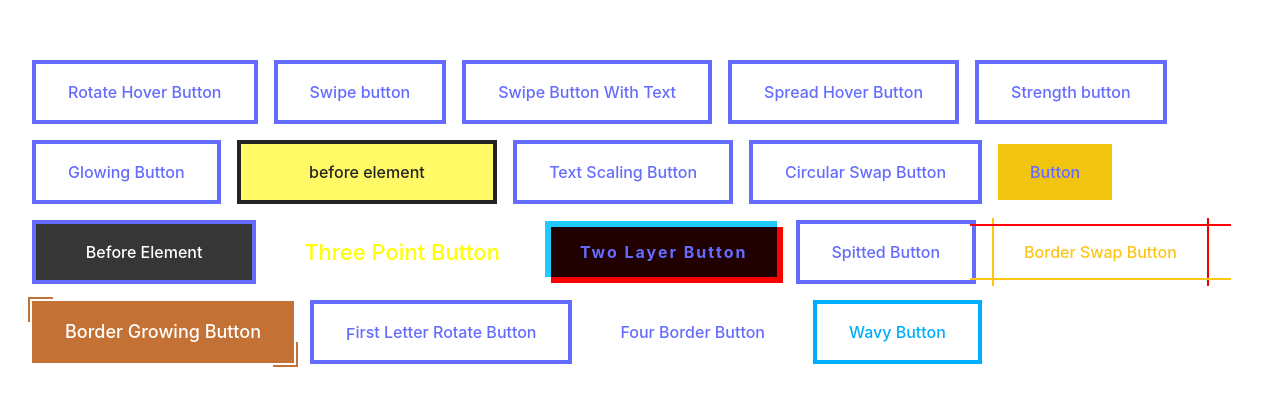
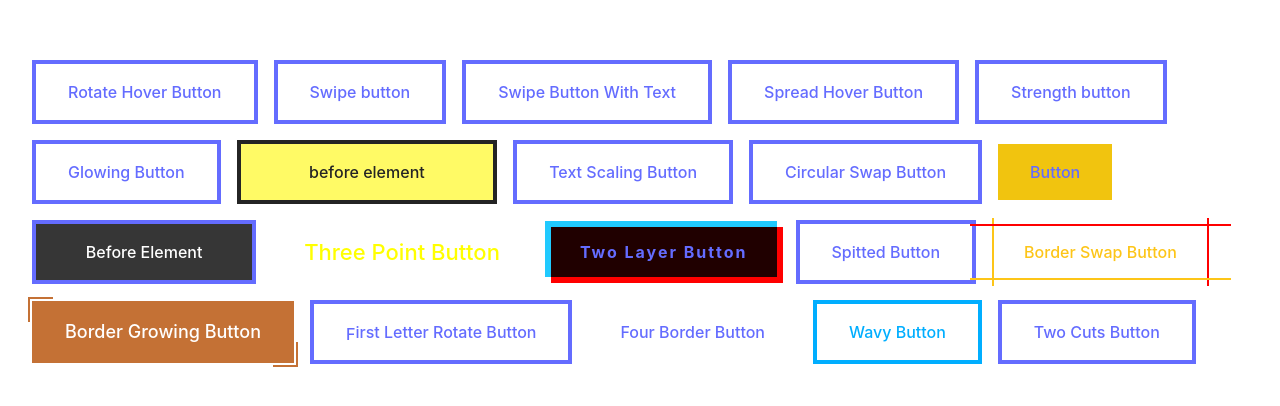
Before and after one commit to andy5566w/vue3-advenced-css, a Vue app: page / in a window 1280 px wide. Shown: the part 188-594 px from the top of the page. Built offline with nearby package versions, Linux system fonts and the light colour scheme.

Commit message:
add TwoCutsButton.vue

```diff
--- a/src/components/DIsplayButton.vue
+++ b/src/components/DIsplayButton.vue
@@ -19,6 +19,7 @@
     <FirstLetterRotateButton />
     <FourBorderButton />
     <WavyButton />
+    <TwoCutsButton />
   </div>
 </template>
 
@@ -42,6 +43,7 @@ import BorderGrowingButton from './buttons/BorderGrowingButton.vue'
 import FirstLetterRotateButton from './buttons/FirstLetterRotateButton.vue'
 import FourBorderButton from './buttons/FourBorderButton.vue'
 import WavyButton from './buttons/WavyButton.vue'
+import TwoCutsButton from './buttons/TwoCutsButton.vue'
 </script>
 
 <style lang="scss" scoped></style>
--- /dev/null
+++ b/src/components/buttons/TwoCutsButton.vue
@@ -0,0 +1,46 @@
+<template>
+  <a
+    href="#"
+    class="px-8 py-4 border-4 border-current relative transition duration-150 ease-out"
+    >Two Cuts Button <span></span
+  ></a>
+</template>
+
+<script></script>
+
+<style scoped lang="scss">
+a {
+  overflow: hidden;
+  span {
+    position: absolute;
+    width: 100%;
+    height: 100%;
+    top: 0;
+    left: 0;
+    background-color: transparent;
+    z-index: -1;
+
+    &:before {
+      content: '';
+      position: absolute;
+      top: 50%;
+      left: 50%;
+      transform: translate(-50%, -50%) rotate(-60deg);
+      width: 8%;
+      height: 500%;
+      background-color: #fff;
+      transition: all 0.5s;
+    }
+  }
+
+  &:hover {
+    color: #fff;
+    border-color: #535bf2;
+    span:before {
+      transform: translate(-50%, -50%) rotate(60deg);
+      background-color: #262626;
+      width: 100%;
+    }
+  }
+}
+</style>
```
